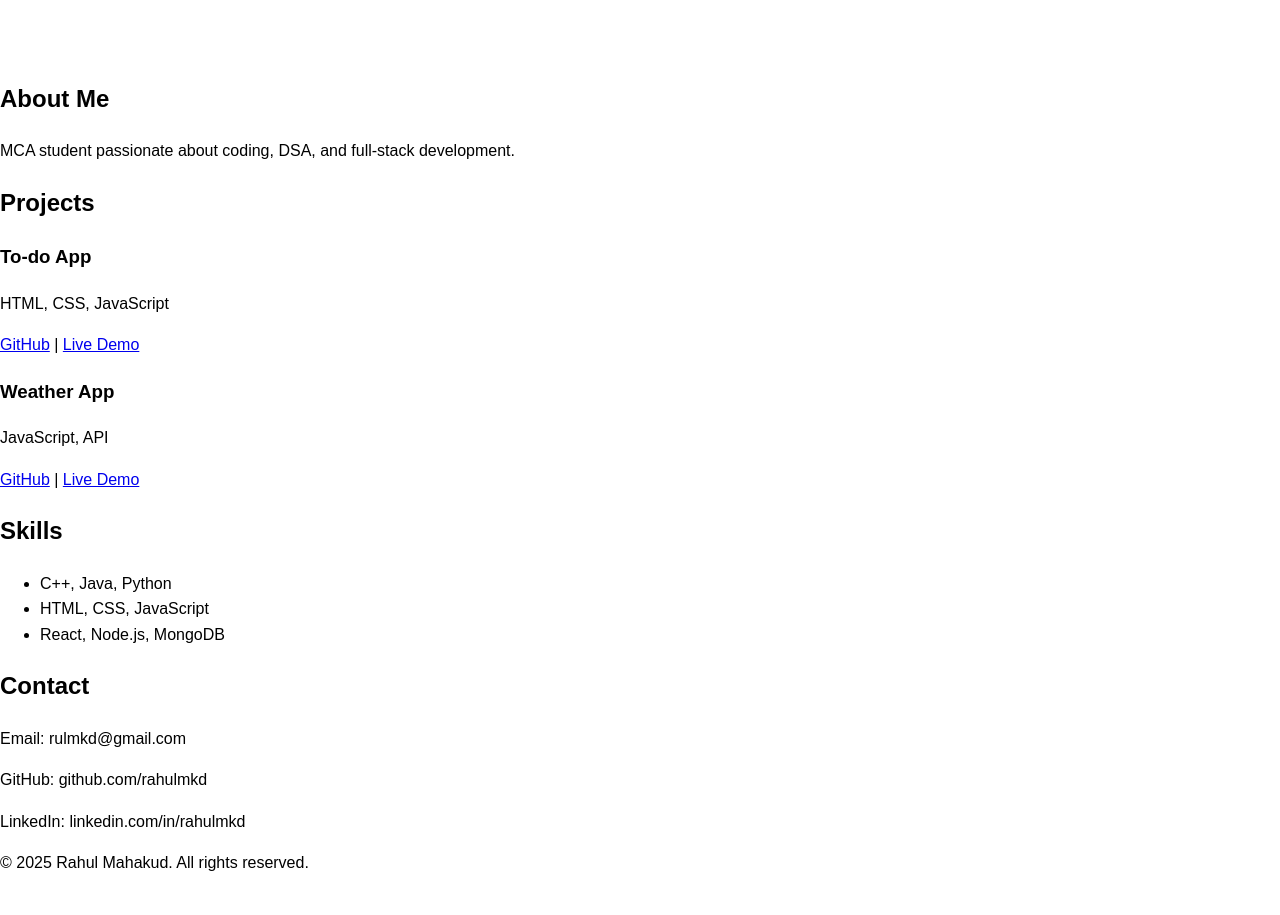
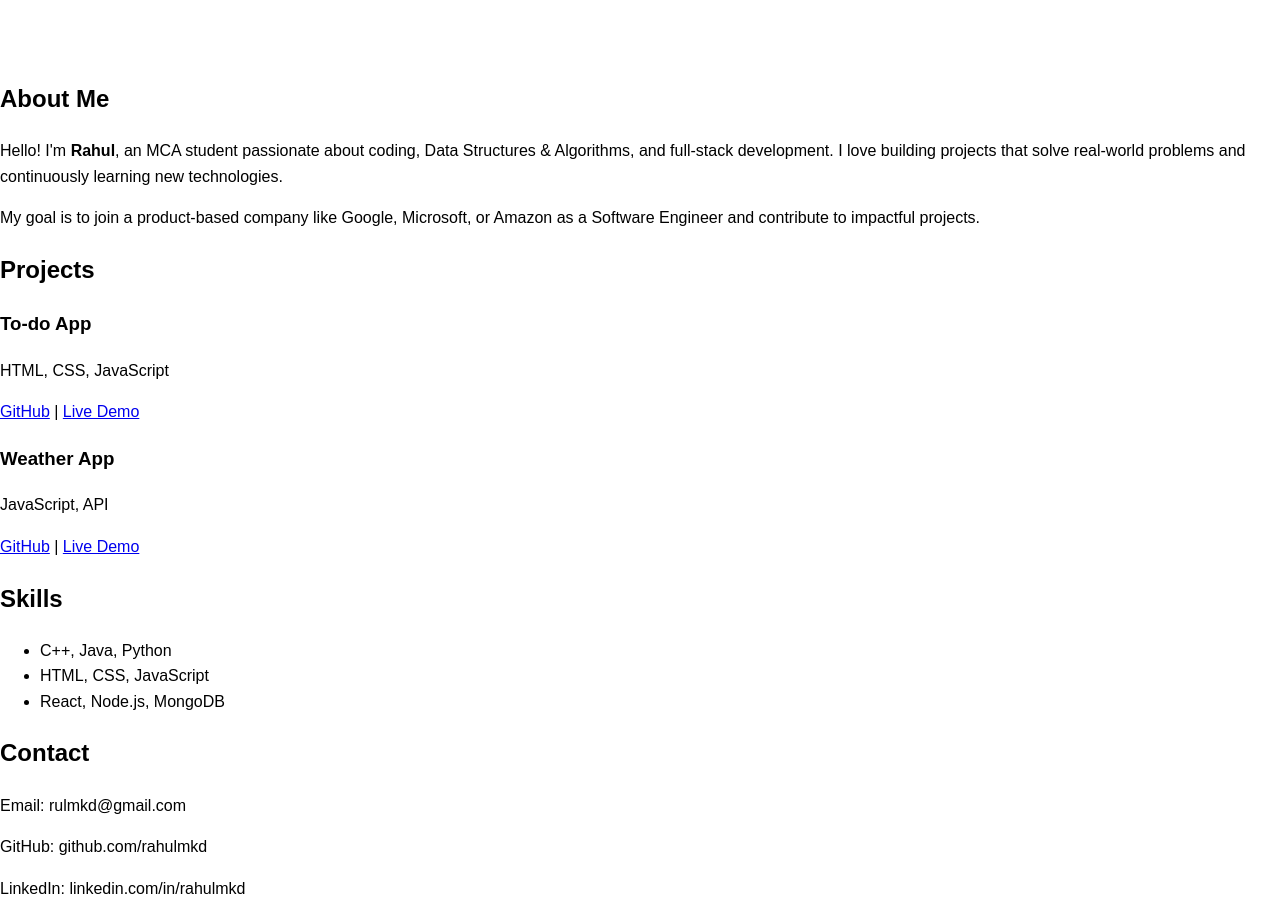
Before and after one commit to Rahulmkd/Portfolio, a plain HTML site: page index.html in a window 1280 px wide. Shown: the part 780-1695 px from the top of the page. Before the commit the page ends 1672 px from the top, so only its background shows below. Drawn offline with Linux system fonts and the light colour scheme.

Commit message:
Update index.html

```diff
--- a/index.html
+++ b/index.html
@@ -1,11 +1,17 @@
+<!-- here is the html  -->
+
 <!DOCTYPE html>
 <html lang="en">
 
 <head>
     <meta charset="UTF-8">
     <meta name="viewport" content="width=device-width, initial-scale=1.0">
-    <title>Portfolio</title>
+    <title>Rahul Mkd | Portfolio</title>
     <link rel="stylesheet" href="style.css">
+
+    <!-- Google Font -->
+    <link href="https://fonts.googleapis.com/css2?family=Poppins:wght@300;500;700&display=swap" rel="stylesheet">
+
 </head>
 
 <body>
@@ -26,14 +32,19 @@
     <!-- Hero -->
     <section id="home" class="hero">
         <h1>Hi, I'm <span>Rahul</span></h1>
-        <p>Aspiring Software Engineer | Full Stack Developer</p>
+        <p class="typing">Aspiring Software Engineer | Full Stack Developer</p>
         <a href="resume.pdf" class="btn">Download Resume</a>
     </section>
 
     <!-- About -->
     <section id="about">
         <h2>About Me</h2>
-        <p>MCA student passionate about coding, DSA, and full-stack development.</p>
+        <p>Hello! I'm <strong>Rahul</strong>, an MCA student passionate about coding, Data Structures &
+            Algorithms, and full-stack development. I love building projects that solve real-world problems and
+            continuously learning new technologies.</p>
+        <p>My goal is to join a product-based company like Google, Microsoft, or Amazon as a Software Engineer
+            and contribute to impactful projects.</p>
+
     </section>
 
     <!-- Projects -->
```
